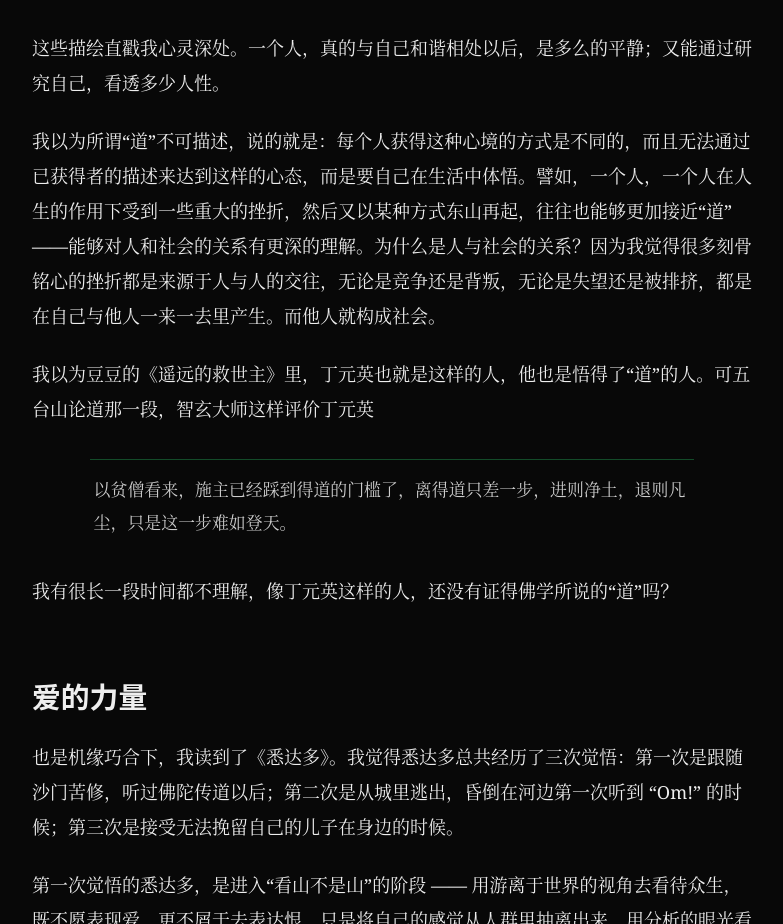
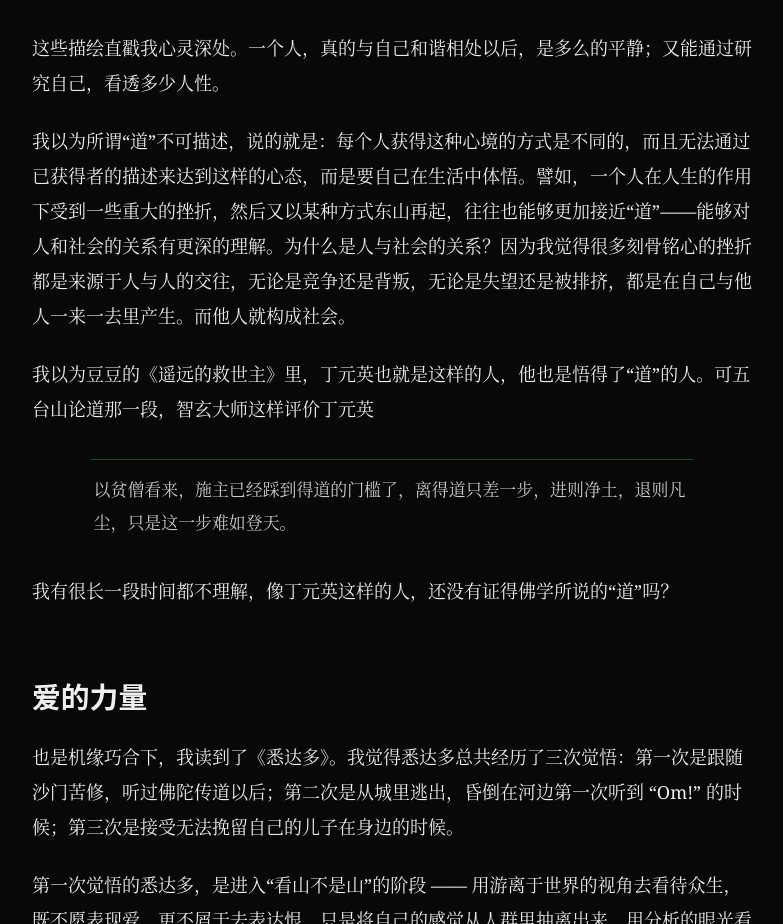
Before and after one commit to KB-JiaHeng/KB-JiaHeng.github.io, a plain HTML site: page 2026/11/26/爱是粘合剂/index.html in a window 1280 px wide. Shown: the part 1489-2413 px from the top of the page, without its empty margins (248-1031 px from the left). Drawn offline with nearby package versions, Linux system fonts and the light colour scheme.

Commit message:
Site updated: 2026-11-26 18:21:40

```diff
--- a/2026/11/26/爱是粘合剂/index.html
+++ b/2026/11/26/爱是粘合剂/index.html
@@ -76,7 +76,7 @@
 <p>一双深得很特别的眼睛这时好象不向外看，而是在向内看。</p>
 </blockquote>
 <p>这些描绘直戳我心灵深处。一个人，真的与自己和谐相处以后，是多么的平静；又能通过研究自己，看透多少人性。</p>
-<p>我以为所谓“道”不可描述，说的就是：每个人获得这种心境的方式是不同的，而且无法通过已获得者的描述来达到这样的心态，而是要自己在生活中体悟。譬如，一个人，一个人在人生的作用下受到一些重大的挫折，然后又以某种方式东山再起，往往也能够更加接近“道”——能够对人和社会的关系有更深的理解。为什么是人与社会的关系？因为我觉得很多刻骨铭心的挫折都是来源于人与人的交往，无论是竞争还是背叛，无论是失望还是被排挤，都是在自己与他人一来一去里产生。而他人就构成社会。</p>
+<p>我以为所谓“道”不可描述，说的就是：每个人获得这种心境的方式是不同的，而且无法通过已获得者的描述来达到这样的心态，而是要自己在生活中体悟。譬如，一个人在人生的作用下受到一些重大的挫折，然后又以某种方式东山再起，往往也能够更加接近“道”——能够对人和社会的关系有更深的理解。为什么是人与社会的关系？因为我觉得很多刻骨铭心的挫折都是来源于人与人的交往，无论是竞争还是背叛，无论是失望还是被排挤，都是在自己与他人一来一去里产生。而他人就构成社会。</p>
 <p>我以为豆豆的《遥远的救世主》里，丁元英也就是这样的人，他也是悟得了“道”的人。可五台山论道那一段，智玄大师这样评价丁元英</p>
 <blockquote>
 <p>以贫僧看来，施主已经踩到得道的门槛了，离得道只差一步，进则净土，退则凡尘，只是这一步难如登天。</p>
```
